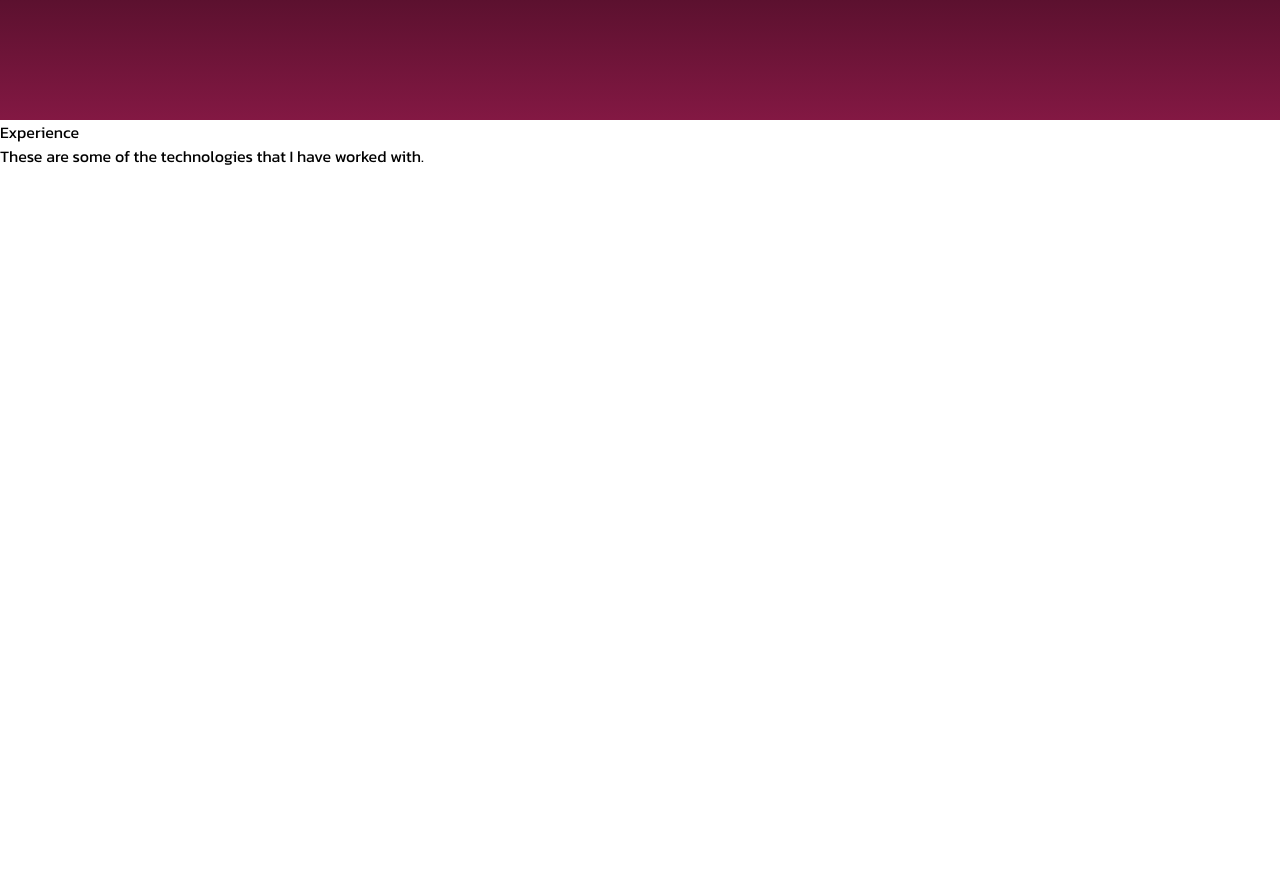
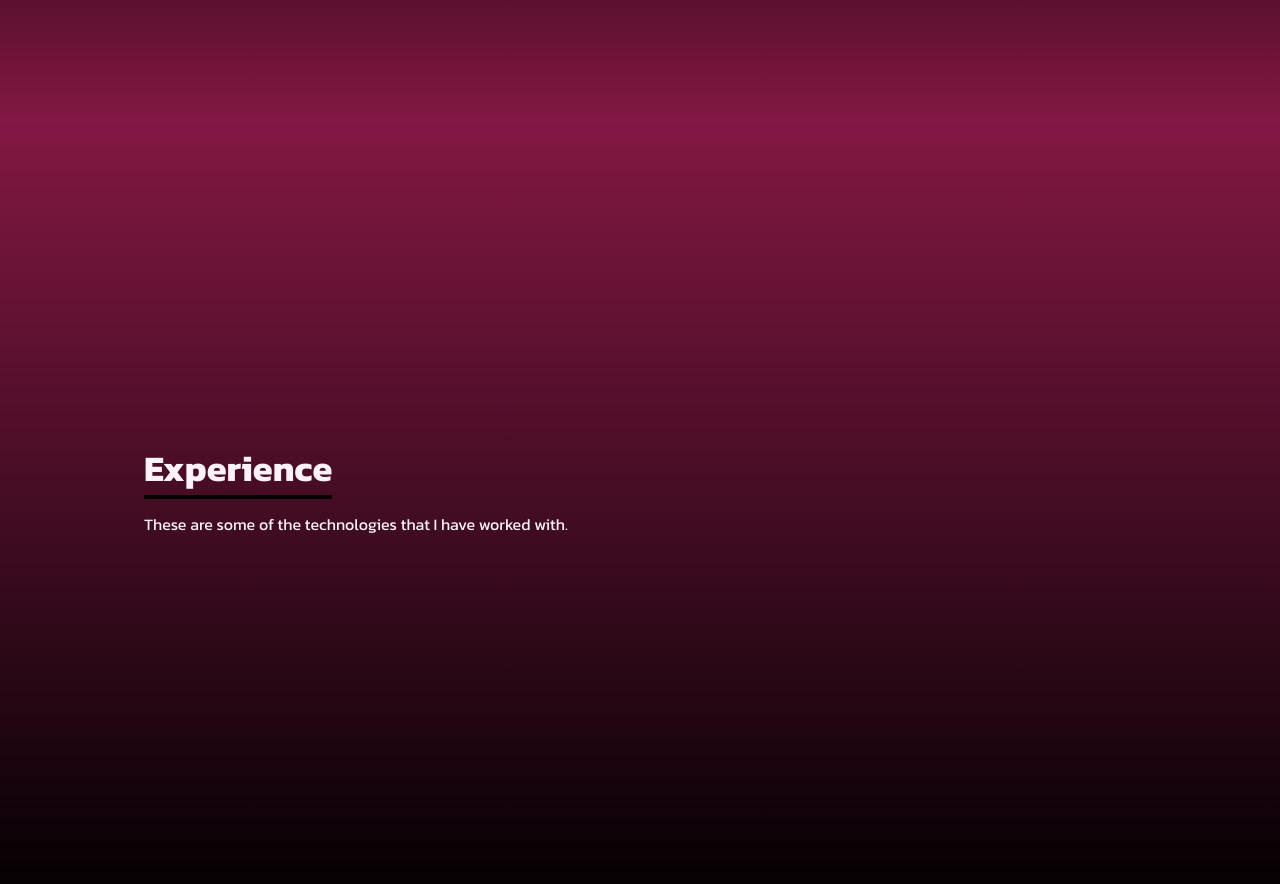
Before and after one commit to Charlotte-Natasha/Digital..Journey, a React (Create React App) app: page / in a window 1280 px wide. Shown: the part 2280-3164 px from the top of the page. Before the commit the page ends 2448 px from the top, so only its background shows below. Built offline with nearby package versions, Linux system fonts and the light colour scheme.

Commit message:
styled the experience file

```diff
--- a/src/components/Experience.jsx
+++ b/src/components/Experience.jsx
@@ -1,12 +1,19 @@
 import React from 'react'
+// import html from '../assets/html.png'
+// import css from '../assets/css.png'
+// import reactImage from '../assets/react.png'
+// import node from '../assets/node.png'
+// import javascript from '../assets/javascript.png'
+// import tailwind from '../assets/tailwind.png'
+// import github from '../assets/tailwind.png'
 
 const Experience = () => {
     return (
-        <div>
-            <div>
-                <div>
-                    <p>Experience</p>
-                    <p>These are some of the technologies that I have worked with.</p>
+        <div name='experience' className='w-full h-screen bg-gradient-to-b from-pink-900 to-black text-pink-50'>
+            <div className='max-w-screen-lg p-4 mx-auto flex flex-col justify-center w-full h-full'>
+                <div className='pb-8'>
+                    <p className='text-4xl font-bold inline border-b-4 border-black' >Experience</p>
+                    <p className='py-6'>These are some of the technologies that I have worked with.</p>
                 </div>
             </div>
         </div>
```
